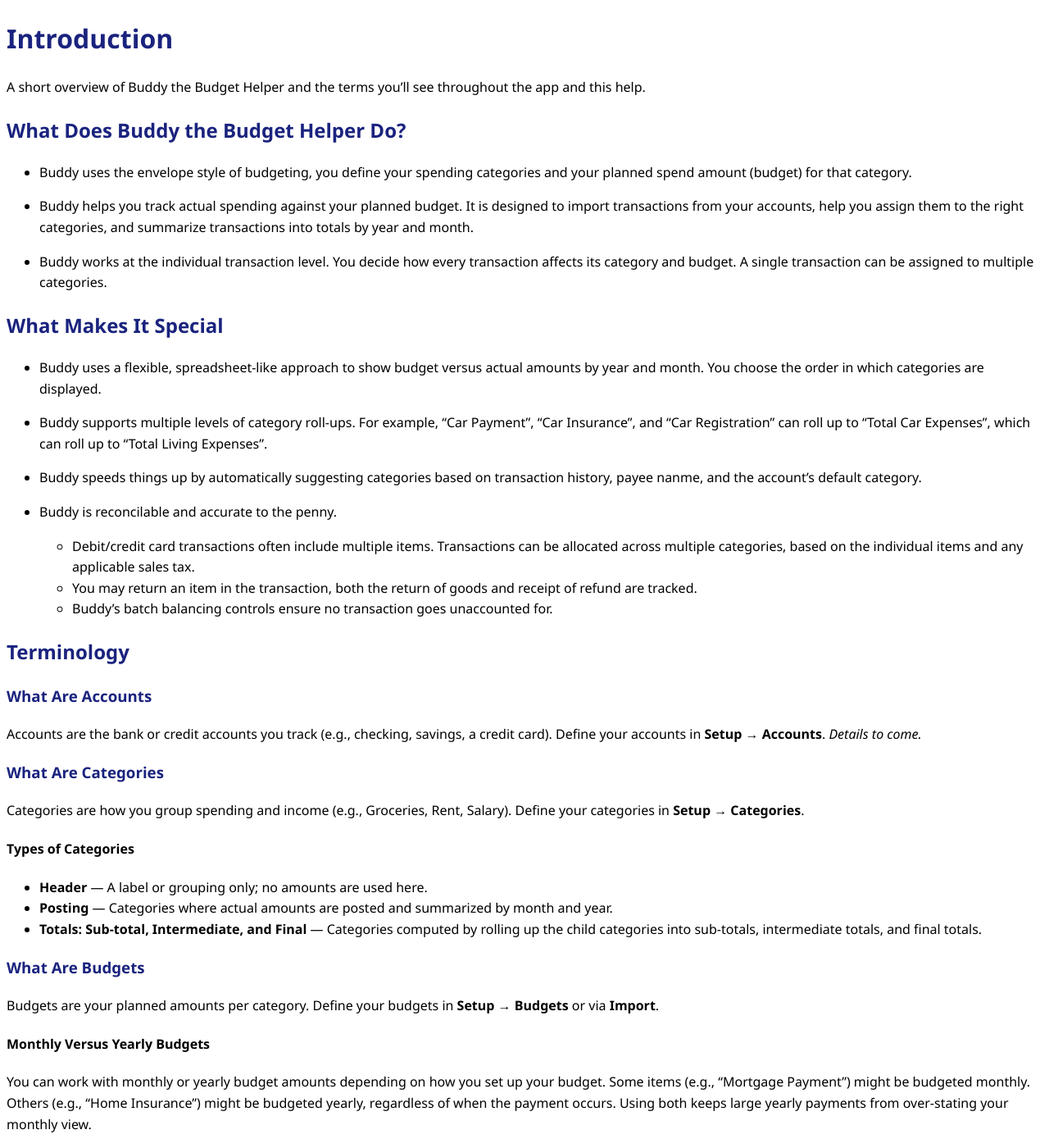
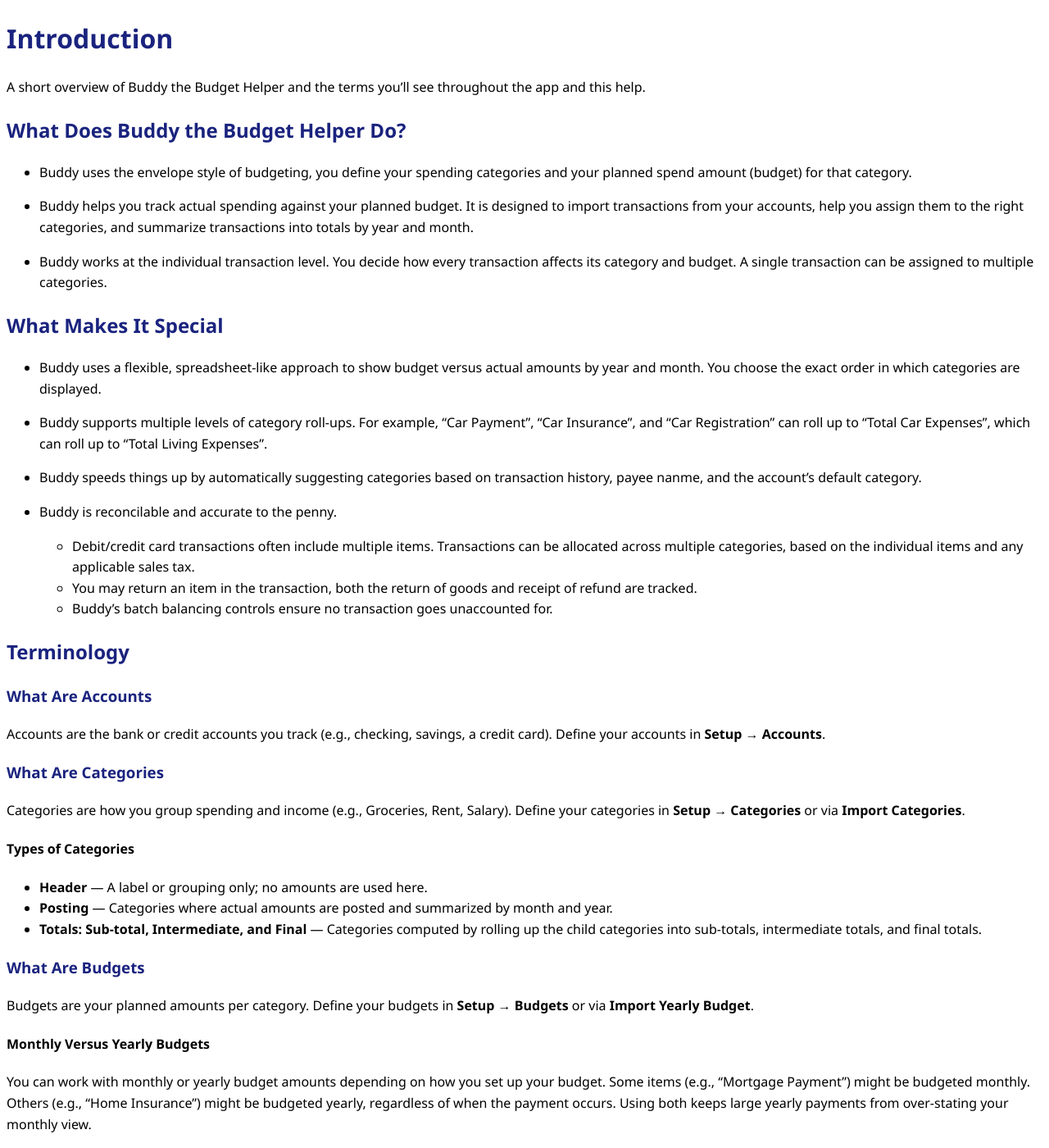
Before and after one commit to chudave1/Buddy-the-Budget-Helper-Release, a Jekyll site: the page built from docs/introduction.md, in a window 1280 px wide and 1400 px high. Shown: the whole window at 82% size. Built offline with Jekyll 4.4.1, drawn with Linux system fonts in a browser that asks for light colours.

Commit message:
Refine introduction content for clarity and detail
Clarified the wording for category display order and updated budget import instructions.

```diff
--- a/docs/introduction.md
+++ b/docs/introduction.md
@@ -15,7 +15,7 @@ A short overview of Buddy the Budget Helper and the terms you'll see throughout
 
 ## What Makes It Special
 
-- Buddy uses a flexible, spreadsheet-like approach to show budget versus actual amounts by year and month. You choose the order in which categories are displayed.
+- Buddy uses a flexible, spreadsheet-like approach to show budget versus actual amounts by year and month. You choose the exact order in which categories are displayed.
 
 - Buddy supports multiple levels of category roll-ups. For example, "Car Payment", "Car Insurance", and "Car Registration" can roll up to "Total Car Expenses", which can roll up to "Total Living Expenses".
 
@@ -30,11 +30,11 @@ A short overview of Buddy the Budget Helper and the terms you'll see throughout
 
 ### What Are Accounts
 
-Accounts are the bank or credit accounts you track (e.g., checking, savings, a credit card). Define your accounts in **Setup → Accounts**. *Details to come.*
+Accounts are the bank or credit accounts you track (e.g., checking, savings, a credit card). Define your accounts in **Setup → Accounts**.
 
 ### What Are Categories
 
-Categories are how you group spending and income (e.g., Groceries, Rent, Salary). Define your categories in **Setup → Categories**.
+Categories are how you group spending and income (e.g., Groceries, Rent, Salary). Define your categories in **Setup → Categories** or via **Import Categories**.
 
 #### Types of Categories
 
@@ -44,7 +44,7 @@ Categories are how you group spending and income (e.g., Groceries, Rent, Salary)
 
 ### What Are Budgets
 
-Budgets are your planned amounts per category. Define your budgets in **Setup → Budgets** or via **Import**.
+Budgets are your planned amounts per category. Define your budgets in **Setup → Budgets** or via **Import Yearly Budget**.
 
 #### Monthly Versus Yearly Budgets
 
```
